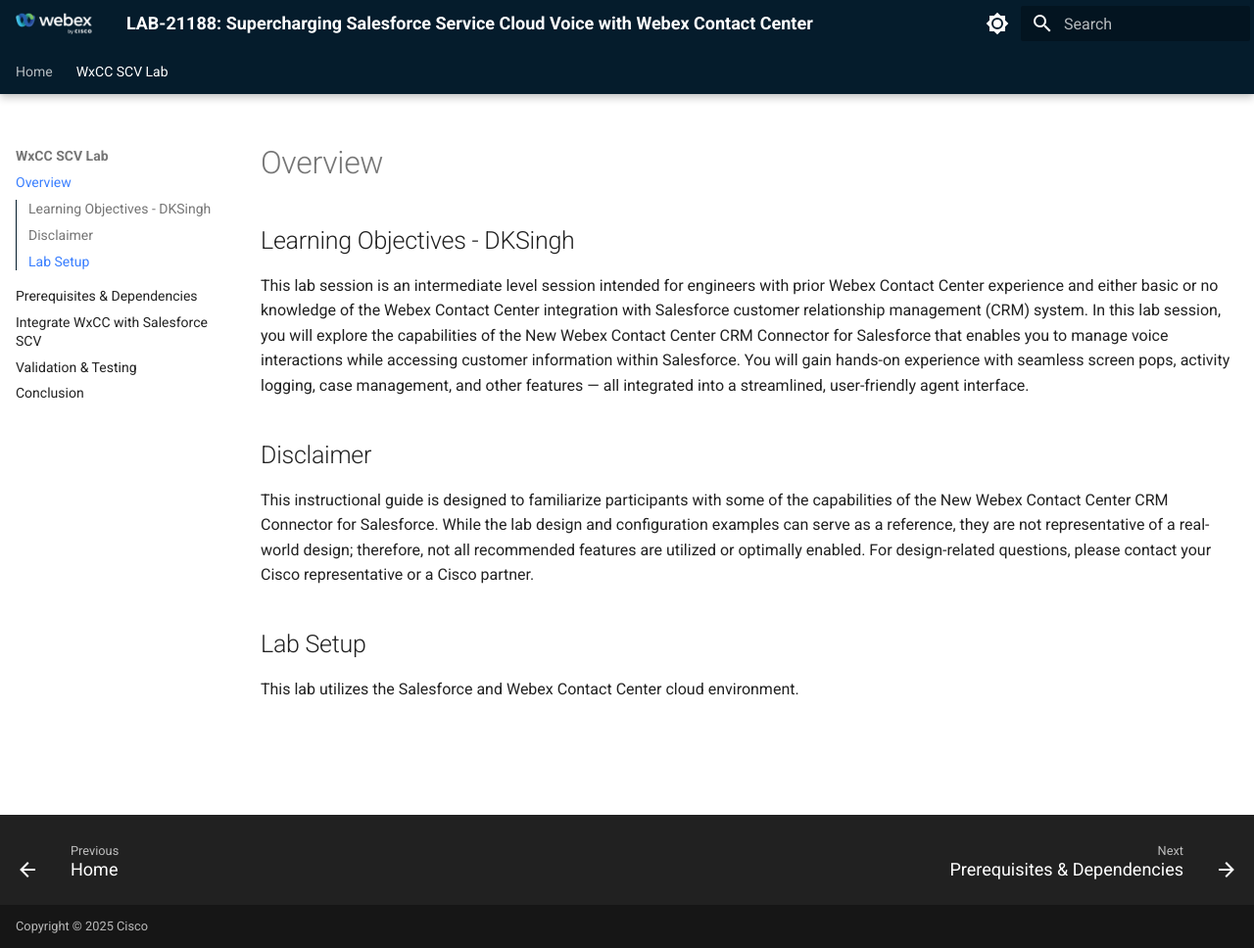
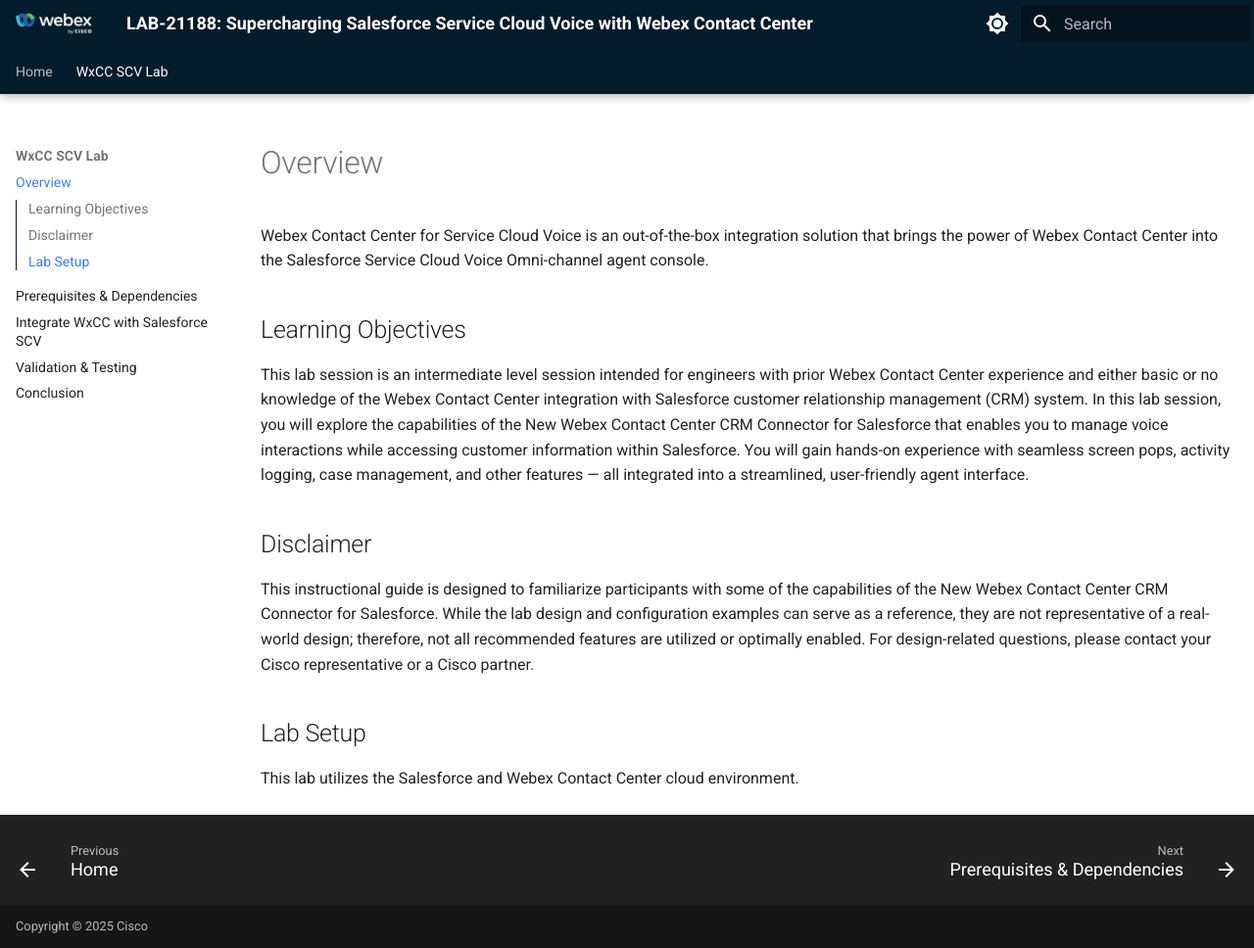
Before and after one commit to WebexCC-SA/LAB-21188, an MkDocs documentation site: the page built from docs/overviewDK.md, in a window 1280 px wide and 968 px high. Shown: the whole window at 98% size. Built offline with MkDocs 1.6.1 and Material for MkDocs 9.7.7, drawn with Linux system fonts in a browser that asks for light colours.

Commit message:
Update overviewDK.md

```diff
--- a/docs/overviewDK.md
+++ b/docs/overviewDK.md
@@ -1,6 +1,9 @@
 # Overview
 
-## Learning Objectives - DKSingh
+Webex Contact Center for Service Cloud Voice is an out-of-the-box integration solution that brings the power of Webex Contact Center into the Salesforce Service Cloud Voice Omni-channel agent console.
+
+
+## Learning Objectives
 
 This lab session is an intermediate level session intended for engineers with prior Webex Contact Center experience and either basic or no knowledge of the Webex Contact Center integration with Salesforce customer relationship management (CRM) system.
 In this lab session, you will explore the capabilities of the New Webex Contact Center CRM Connector for Salesforce that enables you to manage voice interactions while accessing customer information within Salesforce. You will gain hands-on experience with seamless screen pops, activity logging, case management, and other features — all integrated into a streamlined, user-friendly agent interface.
```
